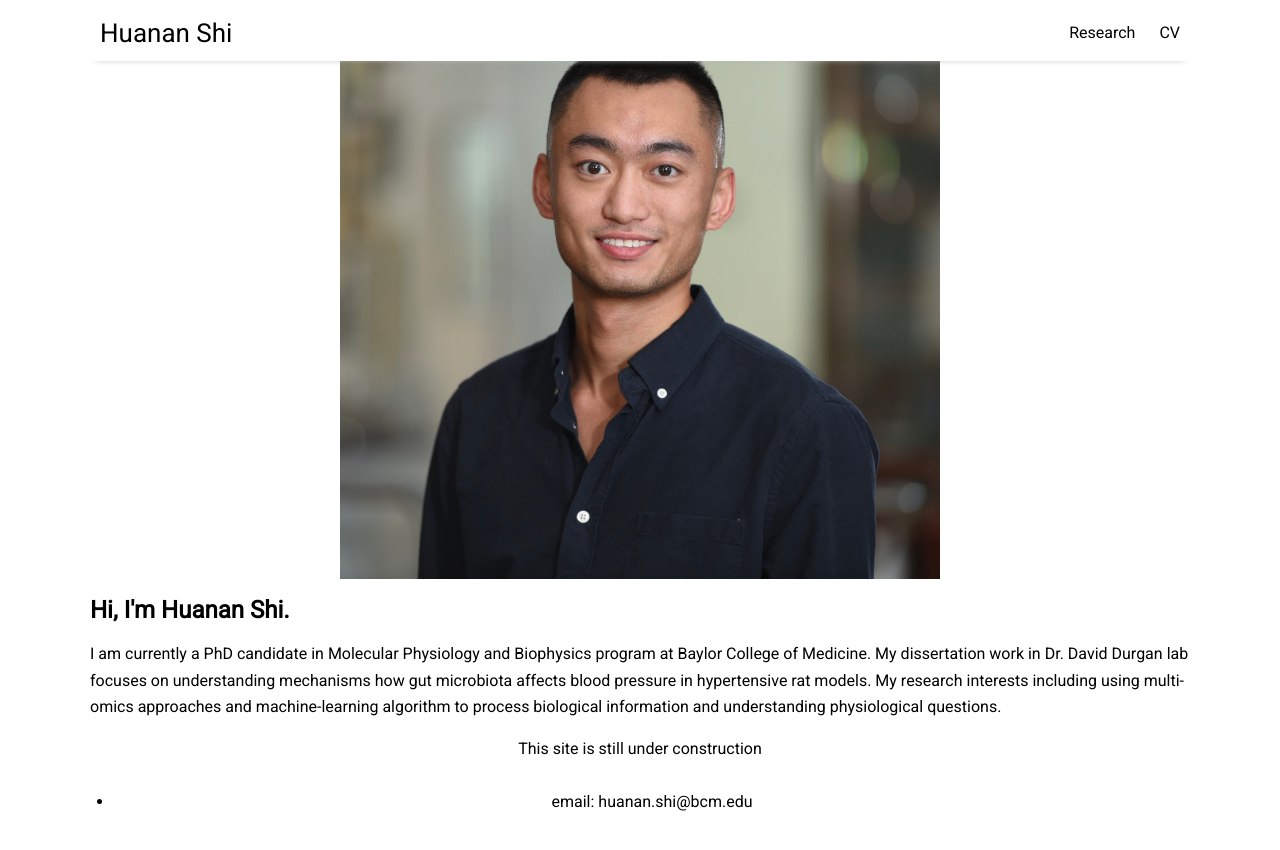
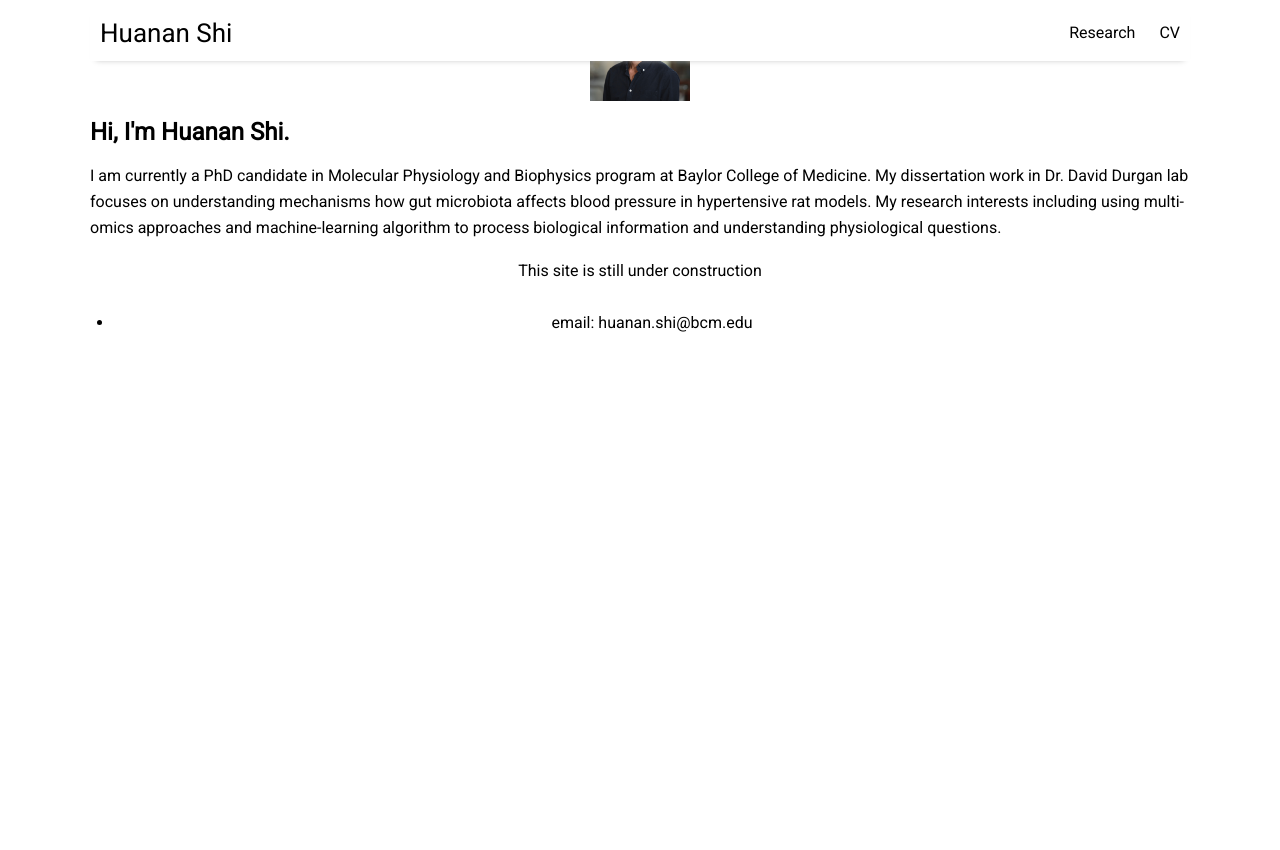
Before and after one commit to huananfshi/huananfshi.github.io, a Jekyll site: the page built from index.html, in a window 1280 px wide. Shown: the top 850 px of the page. Built offline with Jekyll 4.4.1, drawn with Linux system fonts in a browser that asks for light colours; nearby versions of some CDN libraries; the list of posts is cut into pages by our own code.

Commit message:
Update _base.scss

```diff
--- a/assets/css/_sass/_base.scss
+++ b/assets/css/_sass/_base.scss
@@ -42,10 +42,10 @@ body {
   font-family: $base-font-family;
 }
 body img {
-    align: middle;
+    align: left;
     margin: 5px auto auto auto;
     display: block;
-    max-width: 600px;
+    max-width: 100px;
 }
 
 p {
```
